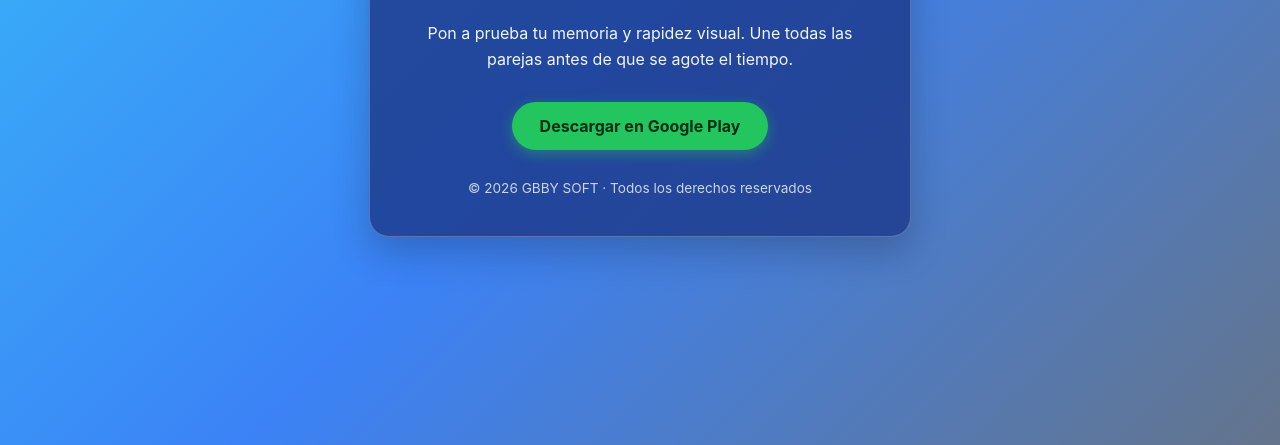
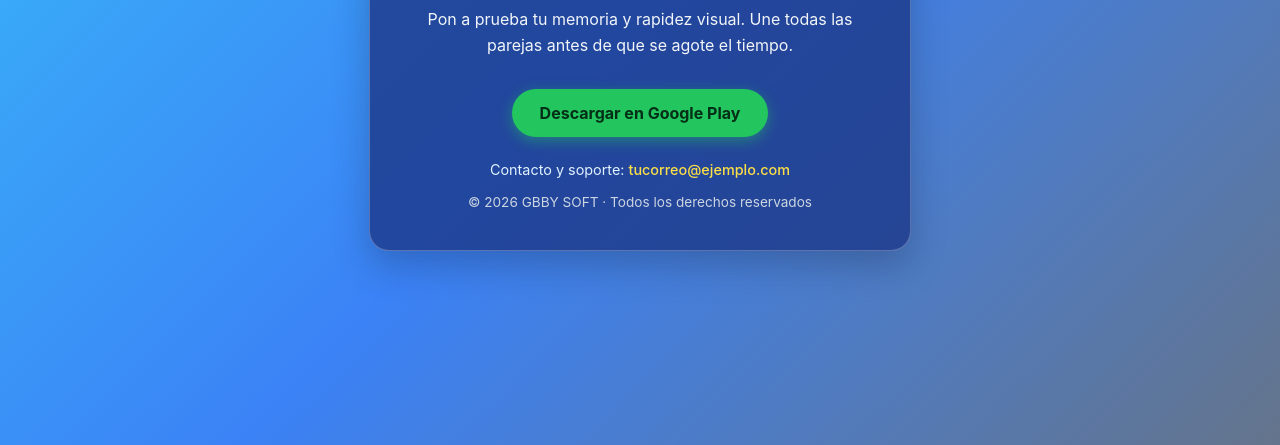
Before and after one commit to gbby1970-web/gbby1970-web.github.io, a plain HTML site: page index.html in a window 1280 px wide. Shown: the part 355-800 px from the top of the page. Drawn offline with Linux system fonts and the light colour scheme.

Commit message:
Update index.html

```diff
--- a/index.html
+++ b/index.html
@@ -8,7 +8,6 @@
     body {
       margin: 0;
       font-family: -apple-system, BlinkMacSystemFont, "Segoe UI", Roboto, Helvetica, Arial, sans-serif;
-      /* Fondo azul claro vibrante con toque gris suave */
       background: linear-gradient(135deg, #38bdf8, #3b82f6, #64748b);
       color: #ffffff;
       display: flex;
@@ -20,7 +19,6 @@
       box-sizing: border-box;
     }
     .card {
-      /* Tarjeta en azul medio translúcido (más clara pero con buen contraste) */
       background: rgba(30, 58, 138, 0.82);
       border: 1px solid rgba(255, 255, 255, 0.25);
       padding: 40px 30px;
@@ -69,8 +67,21 @@
       background: #4ade80;
       transform: scale(1.03);
     }
+    .contact {
+      margin-top: 24px;
+      font-size: 0.9rem;
+      color: #e0f2fe;
+    }
+    .contact a {
+      color: #fde047;
+      text-decoration: none;
+      font-weight: 500;
+    }
+    .contact a:hover {
+      text-decoration: underline;
+    }
     .footer {
-      margin-top: 30px;
+      margin-top: 16px;
       font-size: 0.85rem;
       color: #cbd5e1;
     }
@@ -87,6 +98,9 @@
     <a class="btn" href="https://google.com" target="_blank">
       Descargar en Google Play
     </a>
+    <div class="contact">
+      Contacto y soporte: <a href="mailto:gbby1970@gmail.com">tucorreo@ejemplo.com</a>
+    </div>
     <div class="footer">
       © 2026 GBBY SOFT · Todos los derechos reservados
     </div>
```
